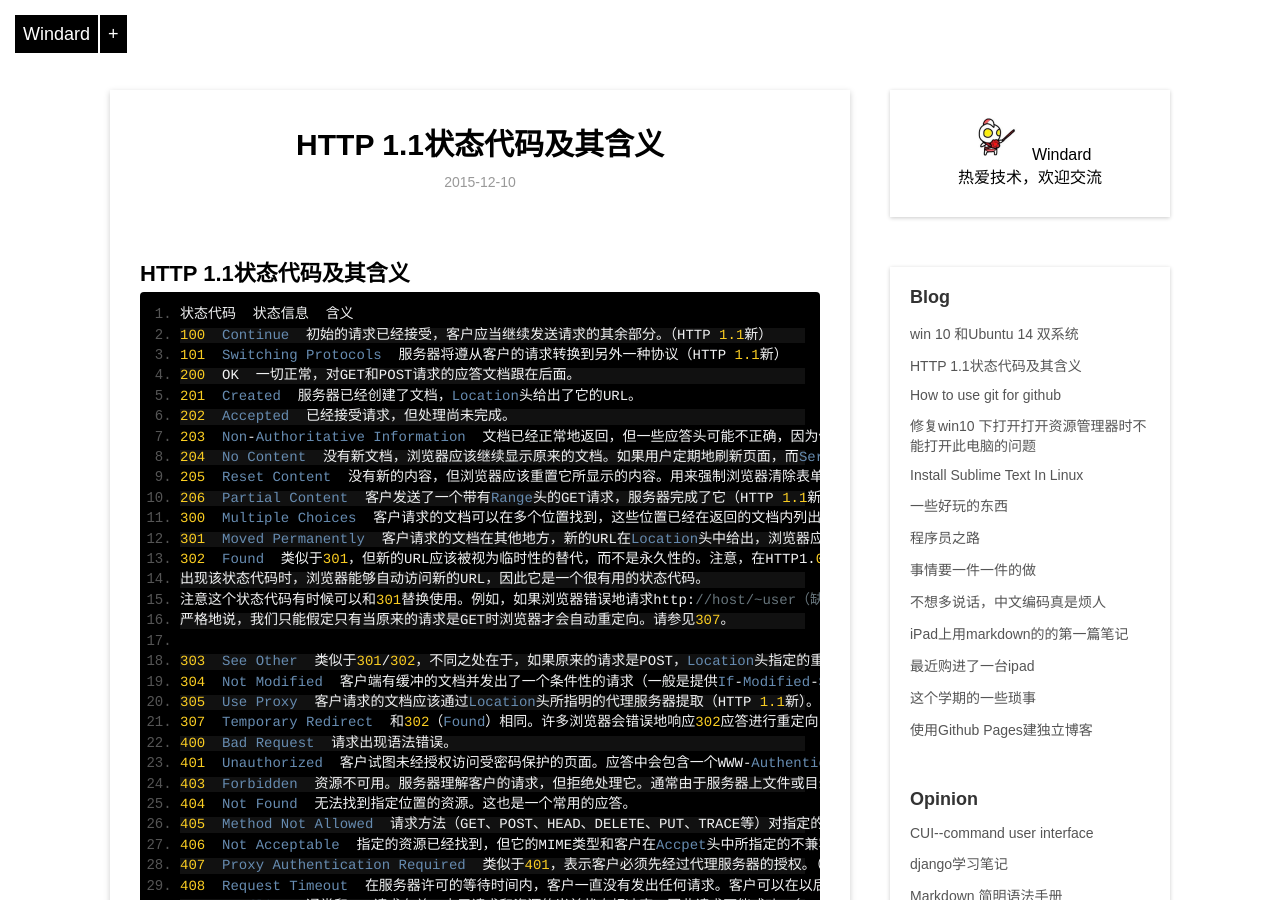
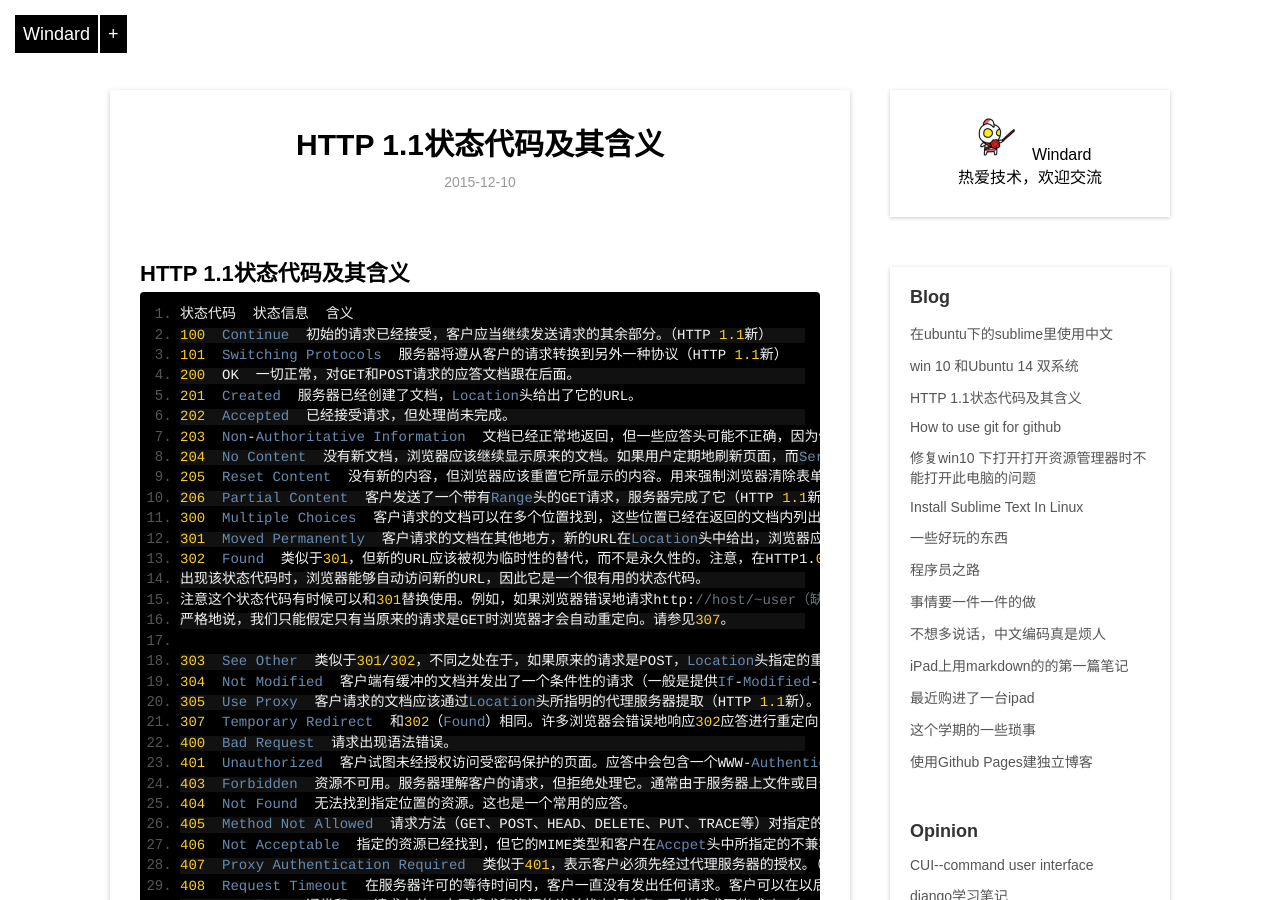
Before and after one commit to windard/windard.com, a Jekyll site: the page built from _posts/blog/2015-12-10-HTTP-Code.md, in a window 1280 px wide and 900 px high. Built offline with Jekyll 4.4.1, drawn with Linux system fonts in a browser that asks for light colours; Markdown is read by kramdown in place of the engine named in the settings; some of the changed lines change nothing that is shown.

Commit message:
add use-chinese-in-sublime

````diff
--- /dev/null
+++ b/_posts/blog/2015-12-27-Use-Chinese-In-Sublime-In-ubuntu.md
@@ -0,0 +1,128 @@
+---
+layout: post
+title:  在ubuntu下的sublime里使用中文
+description: 默认情况下在sublime里是无法使用中文的，虽然也可以用vim来写博客，但是sublime这种神器怎么能有缺陷呢
+category: blog
+---
+
+这篇博客就是在我的ubuntu 15.04 下的 sublime Text 2里面用fcitx输入法写的。
+或许你用的不是ubuntu 15或者是sublime Text 3，但是基本都一样。
+不过，如果你用的输入法不是fcitx，就要注意一下了。
+![sublime_chinese.png](../../images/sublime_chinese.png)
+
+##安装必要的软件环境
+
+```shell
+sudo apt-get install build-essential
+sudo apt-get install libgtk2.0-dev
+```
+
+好像一般的ubuntu都已经装了第一个，不过没事，若已经装了它会有提醒的。
+倒是第二个有问题，我的软件源里没有这个，还的要先添加一个软件源。
+>如果你的也遇到了没有软件源的问题的话,可以在你的软件源`/etc/apt/sources.list`后加一行`deb http://ubuntu.cn99.com/ubuntu/ lucid main`，然后更新软件源`sudo apt-get update`就可以了。
+
+##在家目录下创建以下c文件 `～/sublime-imfix.c`
+
+```c
+/*
+sublime-imfix.c
+Use LD_PRELOAD to interpose some function to fix sublime input method support for linux.
+By Windard
+
+gcc -shared -o libsublime-imfix.so sublime-imfix.c `pkg-config --libs --cflags gtk+-2.0` -fPIC
+LD_PRELOAD=./libsublime-imfix.so subl
+*/
+#include <gtk/gtk.h>
+#include <gdk/gdkx.h>
+typedef GdkSegment GdkRegionBox;
+
+struct _GdkRegion
+{
+  long size;
+  long numRects;
+  GdkRegionBox *rects;
+  GdkRegionBox extents;
+};
+
+GtkIMContext *local_context;
+
+void
+gdk_region_get_clipbox (const GdkRegion *region,
+            GdkRectangle    *rectangle)
+{
+  g_return_if_fail (region != NULL);
+  g_return_if_fail (rectangle != NULL);
+
+  rectangle->x = region->extents.x1;
+  rectangle->y = region->extents.y1;
+  rectangle->width = region->extents.x2 - region->extents.x1;
+  rectangle->height = region->extents.y2 - region->extents.y1;
+  GdkRectangle rect;
+  rect.x = rectangle->x;
+  rect.y = rectangle->y;
+  rect.width = 0;
+  rect.height = rectangle->height;
+  //The caret width is 2;
+  //Maybe sometimes we will make a mistake, but for most of the time, it should be the caret.
+  if(rectangle->width == 2 && GTK_IS_IM_CONTEXT(local_context)) {
+        gtk_im_context_set_cursor_location(local_context, rectangle);
+  }
+}
+
+//this is needed, for example, if you input something in file dialog and return back the edit area
+//context will lost, so here we set it again.
+
+static GdkFilterReturn event_filter (GdkXEvent *xevent, GdkEvent *event, gpointer im_context)
+{
+    XEvent *xev = (XEvent *)xevent;
+    if(xev->type == KeyRelease && GTK_IS_IM_CONTEXT(im_context)) {
+       GdkWindow * win = g_object_get_data(G_OBJECT(im_context),"window");
+       if(GDK_IS_WINDOW(win))
+         gtk_im_context_set_client_window(im_context, win);
+    }
+    return GDK_FILTER_CONTINUE;
+}
+
+void gtk_im_context_set_client_window (GtkIMContext *context,
+          GdkWindow    *window)
+{
+  GtkIMContextClass *klass;
+  g_return_if_fail (GTK_IS_IM_CONTEXT (context));
+  klass = GTK_IM_CONTEXT_GET_CLASS (context);
+  if (klass->set_client_window)
+    klass->set_client_window (context, window);
+
+  if(!GDK_IS_WINDOW (window))
+    return;
+  g_object_set_data(G_OBJECT(context),"window",window);
+  int width = gdk_window_get_width(window);
+  int height = gdk_window_get_height(window);
+  if(width != 0 && height !=0) {
+    gtk_im_context_focus_in(context);
+    local_context = context;
+  }
+  gdk_window_add_filter (window, event_filter, context);
+}
+```
+
+##编译sublime-imfix.c
+
+```shell
+gcc -shared -o libsublime-imfix.so sublime-imfix.c `pkg-config --libs --cflags gtk+-2.0` -fPIC
+```
+
+##加载编译好的库文件
+
+*注意，此处的家目录换成你自己的家目录`/home/widnard`*
+
+```shell
+export LD_PRELOAD=/home/windard/libsublime-imfix.so subl
+```
+
+```shell
+source ~/.bashrc
+```
+
+现在你使用`subl`打开sublime就可以输入中文了。
+
+如果你的桌面上有sublime的图标的话也还是要做修改的，但是我没有就算了。自己百度去吧。
````
Also changed, not shown: _posts/blog/2015-12-10-HTTP-Code.md (line endings or trailing spaces), images/sublime_chinese.png (added).
